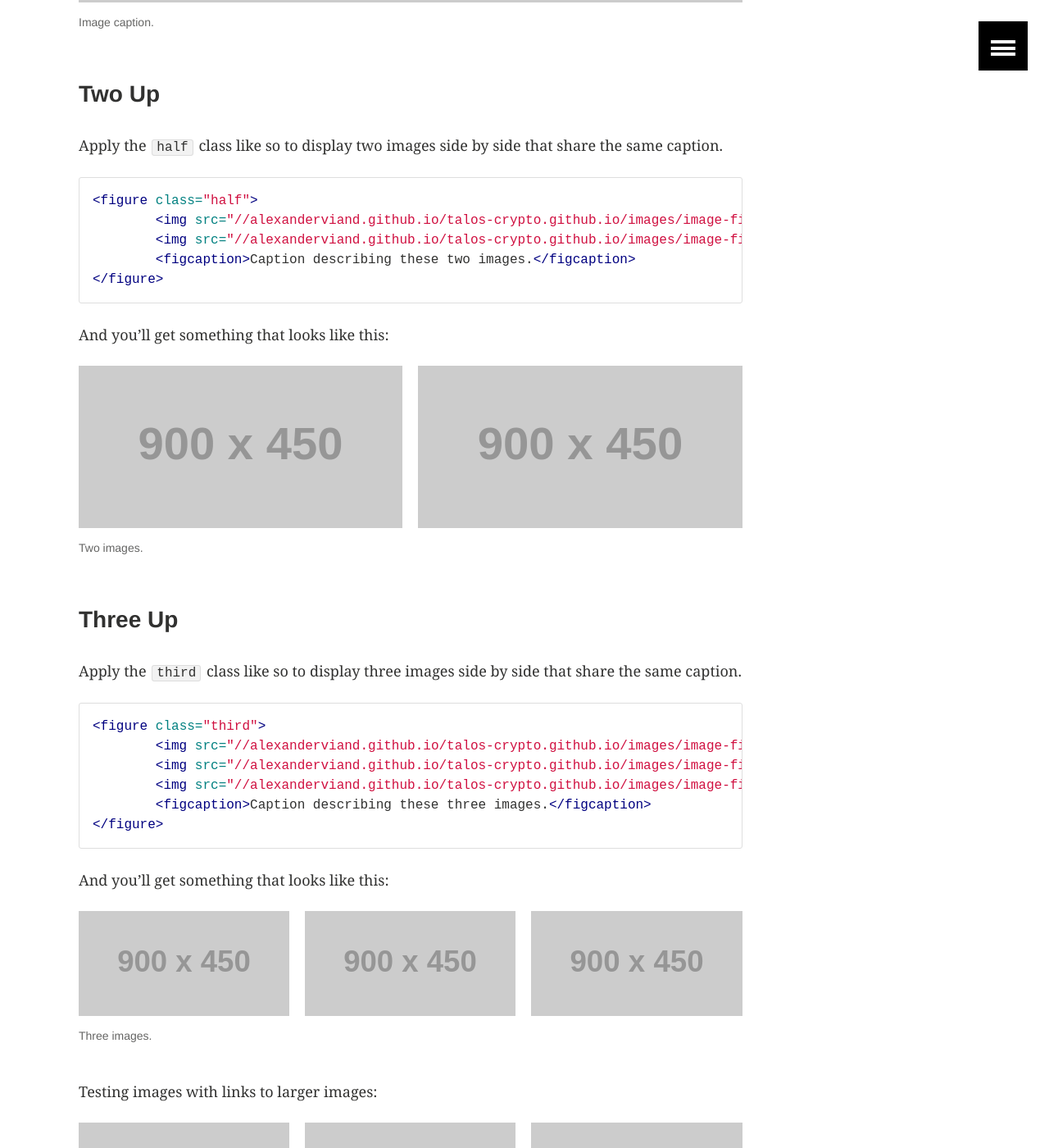
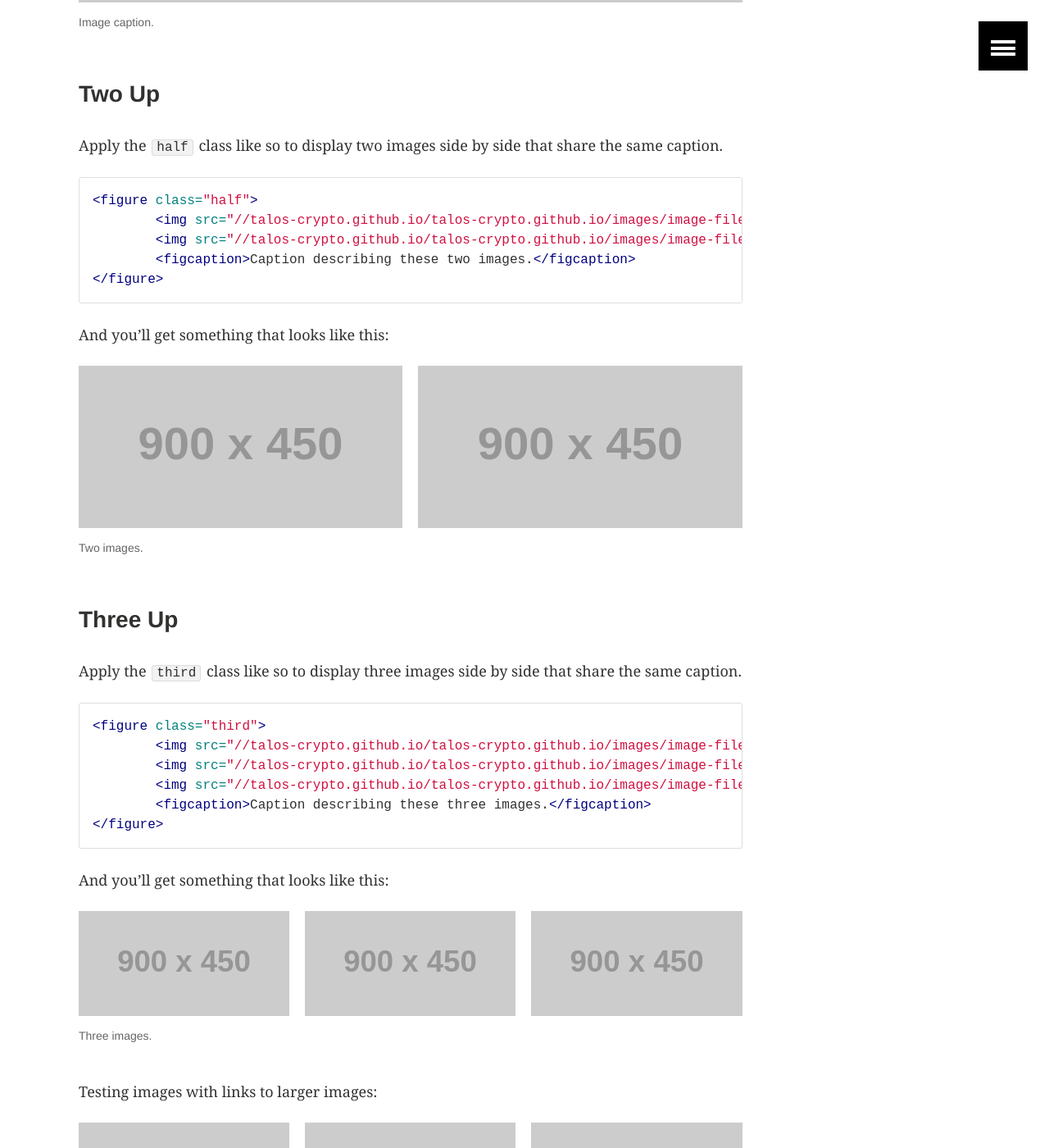
Before and after one commit to Talos-crypto/talos-crypto, a Jekyll site: the page built from _posts/articles/2013-05-22-sample-post-images.md, in a window 1280 px wide and 1400 px high, scrolled down 2036 px. Shown: the whole window at 82% size. Built offline with Jekyll 4.4.1, drawn with Linux system fonts in a browser that asks for light colours.

Commit message:
set siteurl back to talos. again need to find automatic way for this

```diff
--- a/_config.yml
+++ b/_config.yml
@@ -5,7 +5,7 @@
 logo: 120x120.gif
 teaser: 400x250.gif
 locale: en_US
-url: //alexanderviand.github.io/talos-crypto.github.io
+url: //talos-crypto.github.io/talos-crypto.github.io
 
 # Jekyll configuration
 
```
